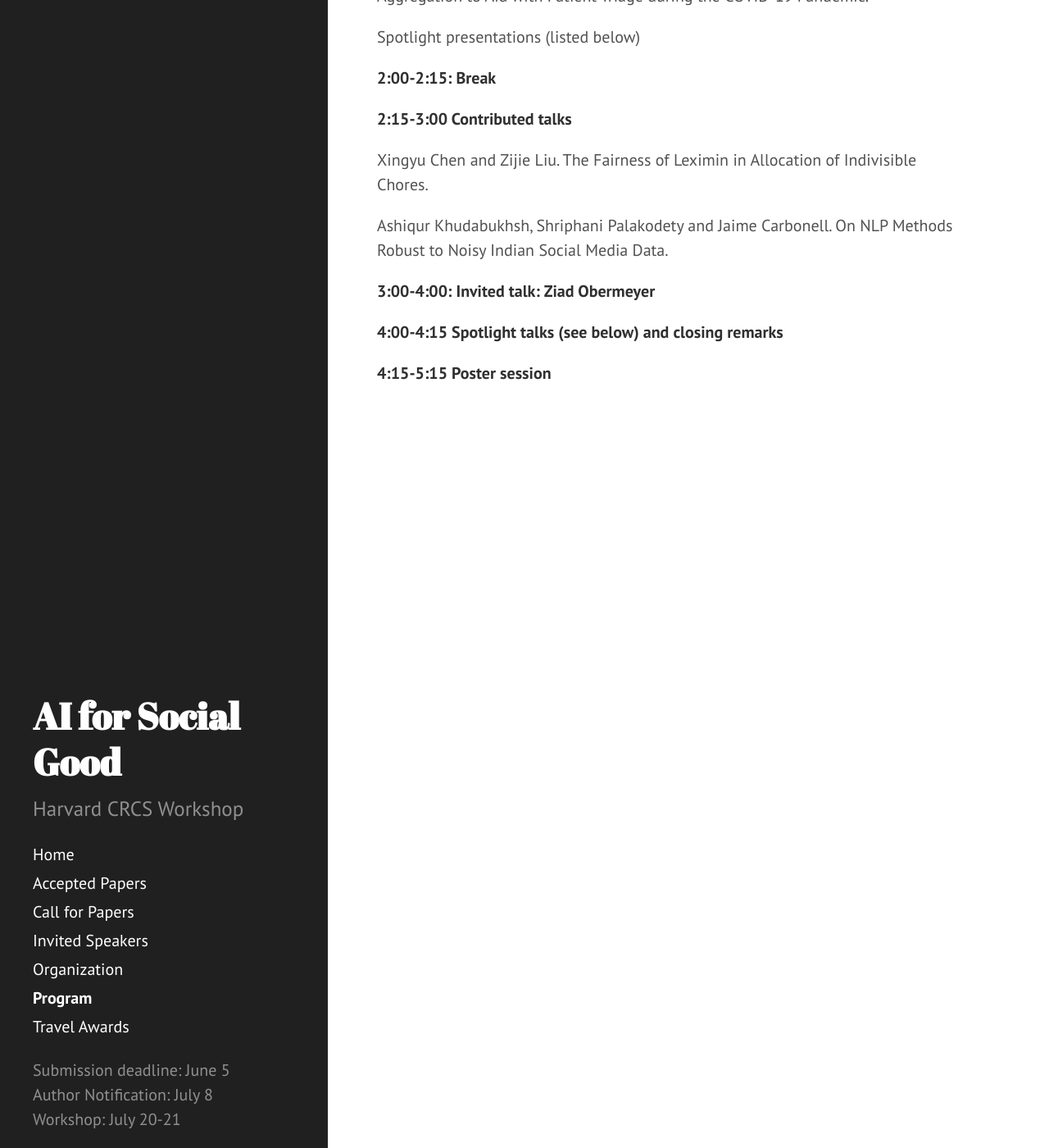
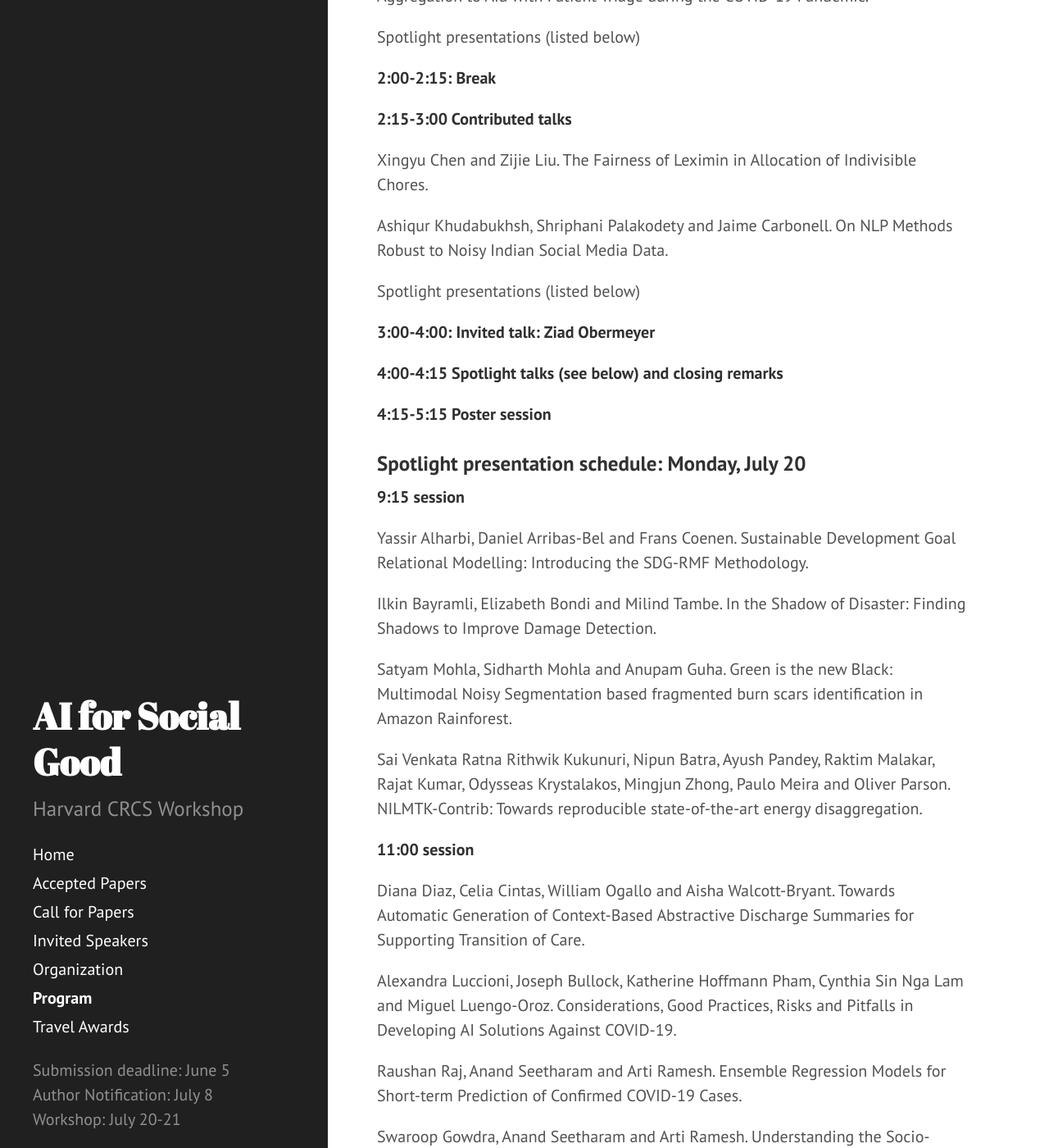
Before and after one commit to slremy/aiforpublichealth.github.io, a Jekyll site: the page built from program.md, in a window 1280 px wide and 1400 px high, scrolled down 2753 px. Shown: the whole window at 82% size. Built offline with Jekyll 4.4.1, drawn with Linux system fonts in a browser that asks for light colours; some of the changed text lies outside the part shown.

Commit message:
Update program.md

```diff
--- a/program.md
+++ b/program.md
@@ -86,11 +86,95 @@ Xingyu Chen and Zijie Liu. The Fairness of Leximin in Allocation of Indivisible
 
 Ashiqur Khudabukhsh, Shriphani Palakodety and Jaime Carbonell. On NLP Methods Robust to Noisy Indian Social Media Data.
 
+Spotlight presentations (listed below)
+
 **3:00-4:00: Invited talk: Ziad Obermeyer**
 
 **4:00-4:15 Spotlight talks (see below) and closing remarks**
 
 **4:15-5:15 Poster session**
+
+### Spotlight presentation schedule: Monday, July 20
+
+**9:15 session**
+
+Yassir Alharbi, Daniel Arribas-Bel and Frans Coenen. Sustainable Development Goal Relational Modelling: Introducing the SDG-RMF Methodology.
+
+Ilkin Bayramli, Elizabeth Bondi and Milind Tambe. In the Shadow of Disaster: Finding Shadows to Improve Damage Detection.
+
+Satyam Mohla, Sidharth Mohla and Anupam Guha. Green is the new Black: Multimodal Noisy Segmentation based fragmented burn scars identification in Amazon Rainforest.
+
+Sai Venkata Ratna Rithwik Kukunuri, Nipun Batra, Ayush Pandey, Raktim Malakar, Rajat Kumar, Odysseas Krystalakos, Mingjun Zhong, Paulo Meira and Oliver Parson. NILMTK-Contrib: Towards reproducible state-of-the-art energy disaggregation.
+
+**11:00 session**
+
+Diana Diaz, Celia Cintas, William Ogallo and Aisha Walcott-Bryant. Towards Automatic Generation of Context-Based Abstractive Discharge Summaries for Supporting Transition of Care.
+
+Alexandra Luccioni, Joseph Bullock, Katherine Hoffmann Pham, Cynthia Sin Nga Lam and Miguel Luengo-Oroz. Considerations, Good Practices, Risks and Pitfalls in Developing AI Solutions Against COVID-19.
+
+Raushan Raj, Anand Seetharam and Arti Ramesh. Ensemble Regression Models for Short-term Prediction of Confirmed COVID-19 Cases.
+
+Swaroop Gowdra, Anand Seetharam and Arti Ramesh. Understanding the Socio-Economic Disruption in the United States during COVID-19's Early Days.
+
+Athina Georgara, Carles Sierra and Juan-Antonio Rodríguez-Aguilar. Edu2Com: an anytime algorithm to form student teams in companies.
+
+Zhigang Zhu, Jie Gong, Cecilia Feeley, Huy Vo, Hao Tang, Arber Ruci, Bill Seiple and Zheng Yi Wu. SAT-Hub: Smart and Accessible Transportation Hub for Assistive Navigation and Facility Management.
+
+Anya Zhang and Andrew Perrault. Influence Maximization and Equilibrium Strategies in Election Network Games.
+
+Subhro Das, Sebastian Steffen, Prabhat Reddy, Erik Brynjolfsson and Martin Fleming. Forecasting Task-Shares and Characterizing Occupational Change across Industry Sectors.
+
+Melanie Laffin. Ethically Sourced Modeling: A Framework for Mitigating Bias in AI Projects within the US Government.
+
+Caroline Trier and Lu Sevier. Designing a Partnership Framework in AI for Social Good.
+
+### Spotlight presentation schedule: Tuesday, July 21
+
+**10:00 session**
+
+Nawal Benabbou, Mithun Chakraborty, Ayumi Igarashi and Yair Zick. Finding Fair and Efficient Allocations When Valuations Don’t Add Up.
+
+Robin Burke, Amy Voida, Nicholas Mattei and Nasim Sonboli. Algorithmic Fairness, Institutional Logics, and Social Choice.
+
+Sean R. Sinclair, Gauri Jain, Siddhartha Banerjee and Christina Lee Yu. Sequential Fair Allocation of Limited Resources under Stochastic Demands.
+
+Yan Zhou and Murat Kantarcioglu. On Transparency of Machine Learning Models: A Position Paper.
+
+Deepak P. Whither Fair Clustering?
+
+**12:45 session**
+
+Guillaume Derval, Vincent François-Lavet and Pierre Schaus. Nowcasting COVID-19 hospitalizations using Google Trends and LSTM.
+
+Bryan Wilder, Marie Charpingon, Jackson Killian, Han-Ching Ou, Aditya Mate, Shahin Jabbari, Andrew Perrault, Angel Desai, Milind Tambe and Maimuna Majumder. Inferring between-population differences in COVID-19 dynamics.
+
+Swati Padhee, Tanay Kumar Saha, Joel Tetreault and Alejandro Jaimes. Clustering of Social Media Messages for Humanitarian Aid Response during Crisis.
+
+Jawad Haqbeen, Takayuki Ito, Sofia Sahab, Rafik Hadfi, Shun Okuhara, Nasim Saba, Murtaza Hofiani and Umar Baregzai. A Contribution to COVID-19 Prevention through Crowd Collaboration using Con-versational AI & Social Platforms.
+
+Ezinne Nwankwo, Chinasa Okolo and Cynthia Habonimana. Topic Modeling Approaches for Understanding COVID-19 MisinformationSpread in Sub-Saharan Africa.
+
+**2:15 session**
+
+Harshit Mishra. Reducing Word Embedding Bias Using Learned Latent Structure.
+
+Lance Eliot. Position Paper: The Neglected Dualism Of Artificial Moral Agency And Artificial Legal Reasoning In AI For Social Good.
+
+Tom Ron, Omer Ben-Porat and Uri Shalit. Corporate Social Responsibility via Multi-Armed Bandits.
+
+Alaisha Sharma, Jackson Killian and Andrew Perrault. Optimization of the Low-Carbon Energy Transition Under Static and Adaptive Carbon Taxes via Markov Decision Processes.
+
+Lily Xu, Andrew Perrault, Andrew Plumptre, Margaret Driciru, Fred Wanyama, Aggrey Rwetsiba and Milind Tambe. Game Theory on the Ground: The Effect of Increased Patrols on Deterring Poachers.
+
+**4:00 session**
+
+Jennifer Hobbs, Robert Paull, Bernard Markowicz and Greg Rose. Flowering density estimation from aerial imagery for automated pineapple flower counting.
+
+Bob Bell and Rajesh Veeeraraghavan. Locating Informal Urban Settlements.
+
+Sagar Vaze, Conrad James Foley, Mohamed Seddiq, Alexey Unagaev and Natalia Efremova. Optimal Use of Multi-spectral Satellite Data with Convolutional Neural Networks.
+
+Lynn Miller, Christoph Rüdiger and Geoffrey Webb. Using AI and Satellite Earth Observation to Monitor UN Sustainable Development Indicators.
 
 <div class="posts">
   {% for post in paginator.posts %}
```
